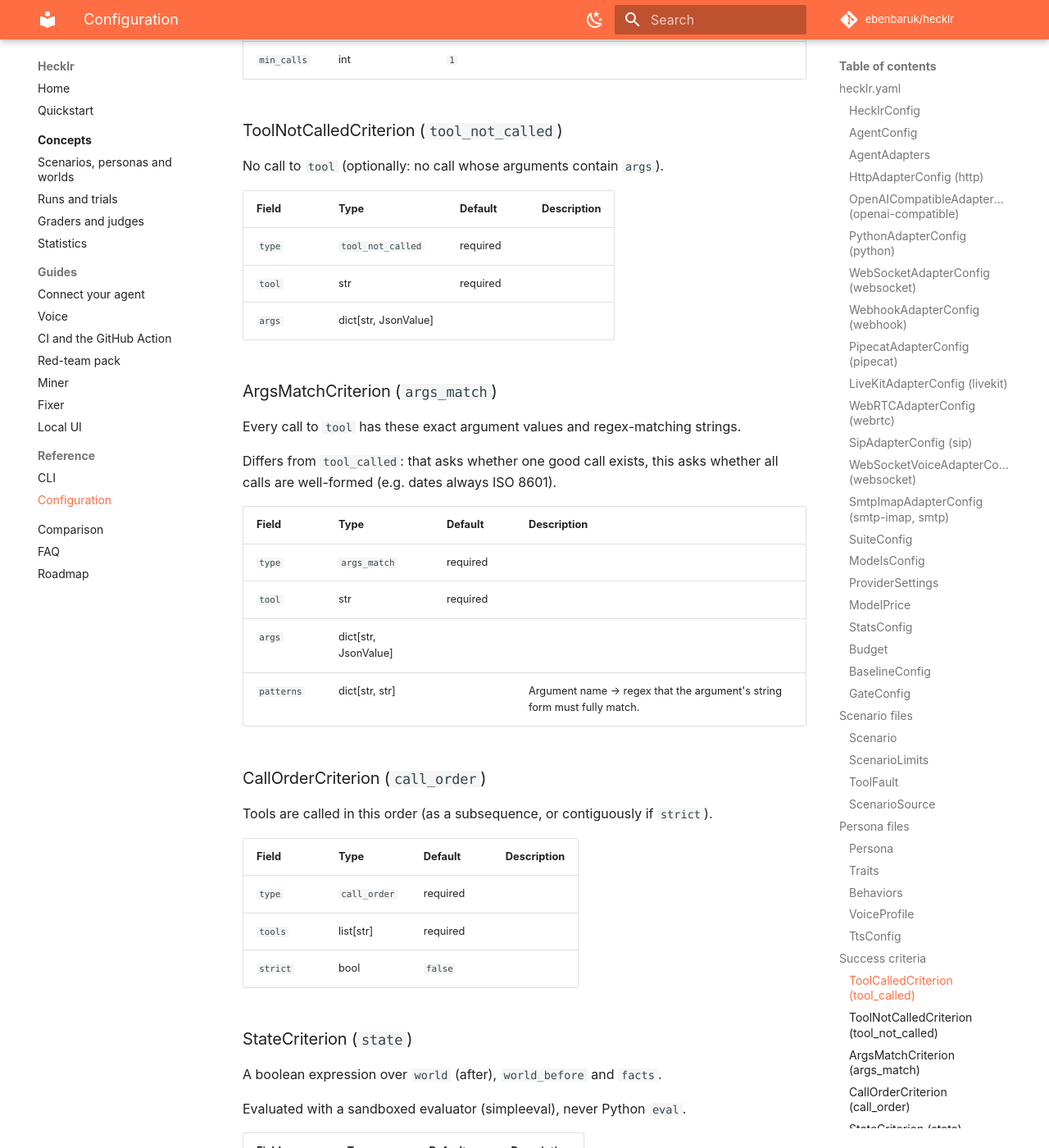
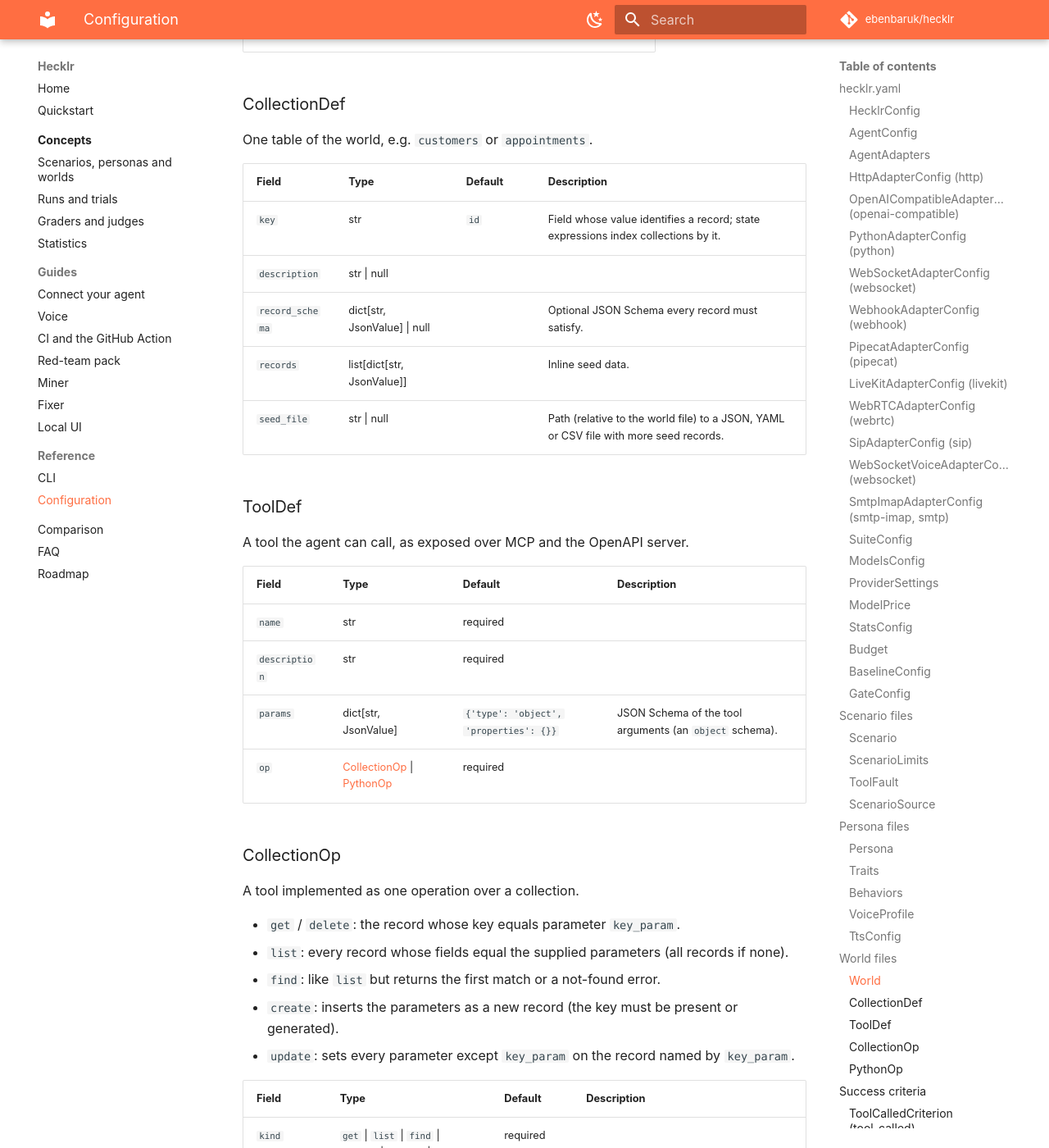
Before and after one commit to ebenbaruk/hecklr, an MkDocs documentation site: the page built from docs/reference/configuration.md, in a window 1280 px wide and 1400 px high, scrolled down 15782 px. Shown: the whole window at 82% size. Built offline with MkDocs 1.6.1 and Material for MkDocs 9.7.7, drawn with Linux system fonts in a browser that asks for light colours; comment, search, counter and statistics services are not loaded; some of the changed text lies outside the part shown.

Commit message:
docs(reference): generate the World file reference
The executed docs validate worlds/ blocks against World, so the reference
documents it alongside the other project files.

Co-Authored-By: Claude Opus 5.5 <noreply@anthropic.com>

```diff
--- a/docs/reference/configuration.md
+++ b/docs/reference/configuration.md
@@ -397,6 +397,68 @@ Text-to-speech settings; output is cached by (text, voice, settings) hash.
 | `rate` | float | `1.0` |  |
 | `pitch_semitones` | float | `0.0` |  |
 
+## World files
+
+### World { #world }
+
+A world definition loaded fresh into an in-memory store for every trial.
+
+| Field | Type | Default | Description |
+| --- | --- | --- | --- |
+| `schema_version` | `1` | `1` |  |
+| `id` | str | required |  |
+| `description` | str \| null |  |  |
+| `collections` | dict[str, [CollectionDef](#collectiondef)] | required |  |
+| `tools` | list[[ToolDef](#tooldef)] |  |  |
+
+### CollectionDef { #collectiondef }
+
+One table of the world, e.g. `customers` or `appointments`.
+
+| Field | Type | Default | Description |
+| --- | --- | --- | --- |
+| `key` | str | `id` | Field whose value identifies a record; state expressions index collections by it. |
+| `description` | str \| null |  |  |
+| `record_schema` | dict[str, JsonValue] \| null |  | Optional JSON Schema every record must satisfy. |
+| `records` | list[dict[str, JsonValue]] |  | Inline seed data. |
+| `seed_file` | str \| null |  | Path (relative to the world file) to a JSON, YAML or CSV file with more seed records. |
+
+### ToolDef { #tooldef }
+
+A tool the agent can call, as exposed over MCP and the OpenAPI server.
+
+| Field | Type | Default | Description |
+| --- | --- | --- | --- |
+| `name` | str | required |  |
+| `description` | str | required |  |
+| `params` | dict[str, JsonValue] | `{'type': 'object', 'properties': {}}` | JSON Schema of the tool arguments (an `object` schema). |
+| `op` | [CollectionOp](#collectionop) \| [PythonOp](#pythonop) | required |  |
+
+### CollectionOp { #collectionop }
+
+A tool implemented as one operation over a collection.
+
+- `get` / `delete`: the record whose key equals parameter `key_param`.
+- `list`: every record whose fields equal the supplied parameters (all records if none).
+- `find`: like `list` but returns the first match or a not-found error.
+- `create`: inserts the parameters as a new record (the key must be present or generated).
+- `update`: sets every parameter except `key_param` on the record named by `key_param`.
+
+| Field | Type | Default | Description |
+| --- | --- | --- | --- |
+| `kind` | `get` \| `list` \| `find` \| `create` \| `update` \| `delete` | required |  |
+| `collection` | str | required |  |
+| `key_param` | str \| null |  | Tool parameter carrying the record key; defaults to the collection's key field. |
+
+### PythonOp { #pythonop }
+
+A tool implemented by a Python function `(world, **params) -> result`.
+
+| Field | Type | Default | Description |
+| --- | --- | --- | --- |
+| `kind` | `python` | required |  |
+| `entrypoint` | str | required |  |
+
 ## Success criteria
 
 Each entry of a scenario's `success` list is one of these, chosen by its `type`.
--- a/docs/scripts/gen_reference.py
+++ b/docs/scripts/gen_reference.py
@@ -26,7 +26,7 @@ from pydantic.fields import FieldInfo
 from pydantic_core import PydanticUndefined
 
 from hecklr.config import ProjectConfig
-from hecklr_schemas import Persona, Scenario
+from hecklr_schemas import Persona, Scenario, World
 from hecklr_schemas.scenario import SuccessCriterion
 
 DOCS = Path(__file__).resolve().parents[1]
@@ -68,7 +68,7 @@ def cli_page() -> str:
 
 
 def config_page() -> str:
-    """Markdown for ``hecklr.yaml``, scenario files and persona files, field by field."""
+    """Markdown for ``hecklr.yaml`` and the scenario, persona and world files, field by field."""
     parts = [
         _GENERATED,
         "# Configuration reference\n\n",
@@ -80,6 +80,7 @@ def config_page() -> str:
         ("hecklr.yaml", ProjectConfig),
         ("Scenario files", Scenario),
         ("Persona files", Persona),
+        ("World files", World),
     ):
         parts.append(f"## {title}\n\n")
         for model in _models(root):
```
